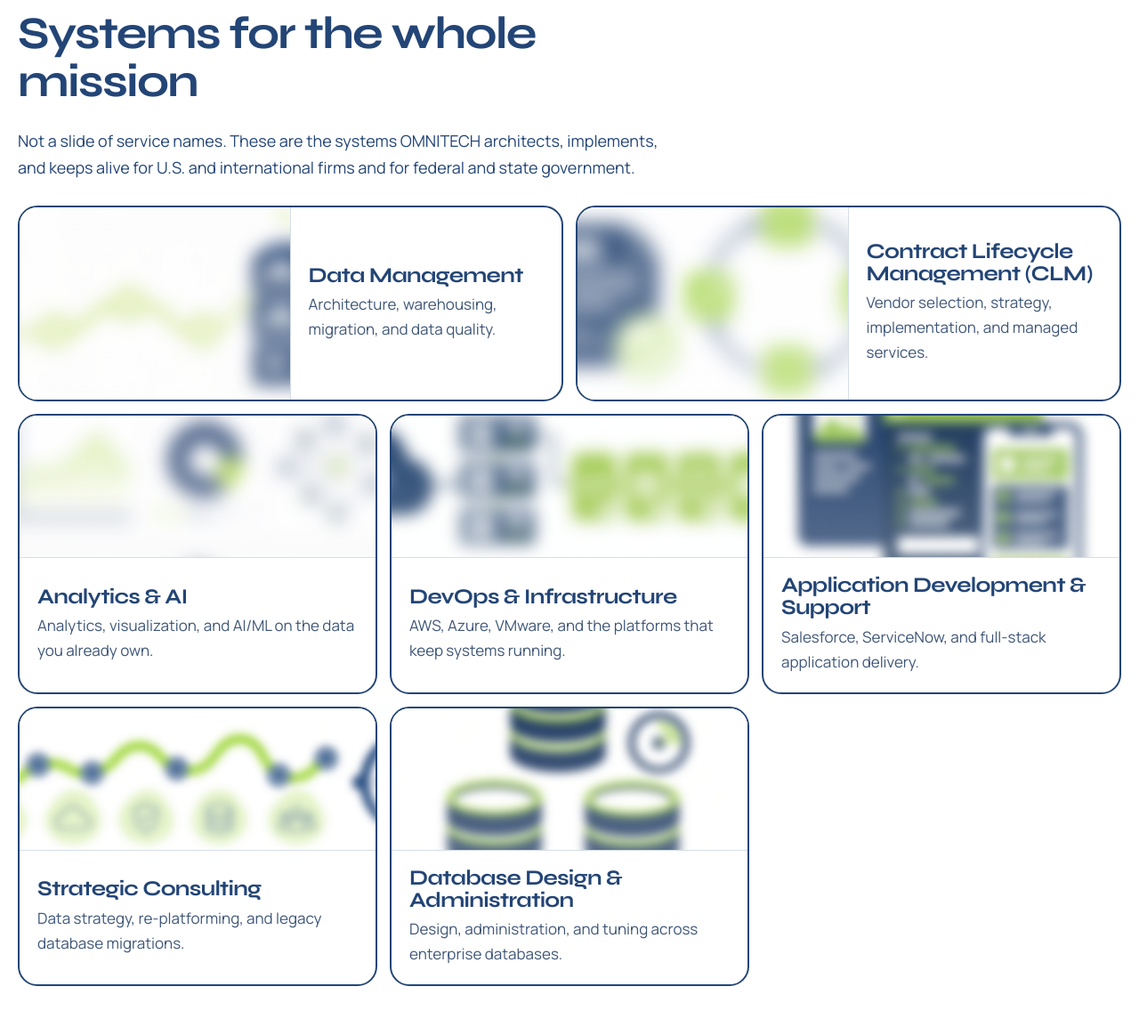
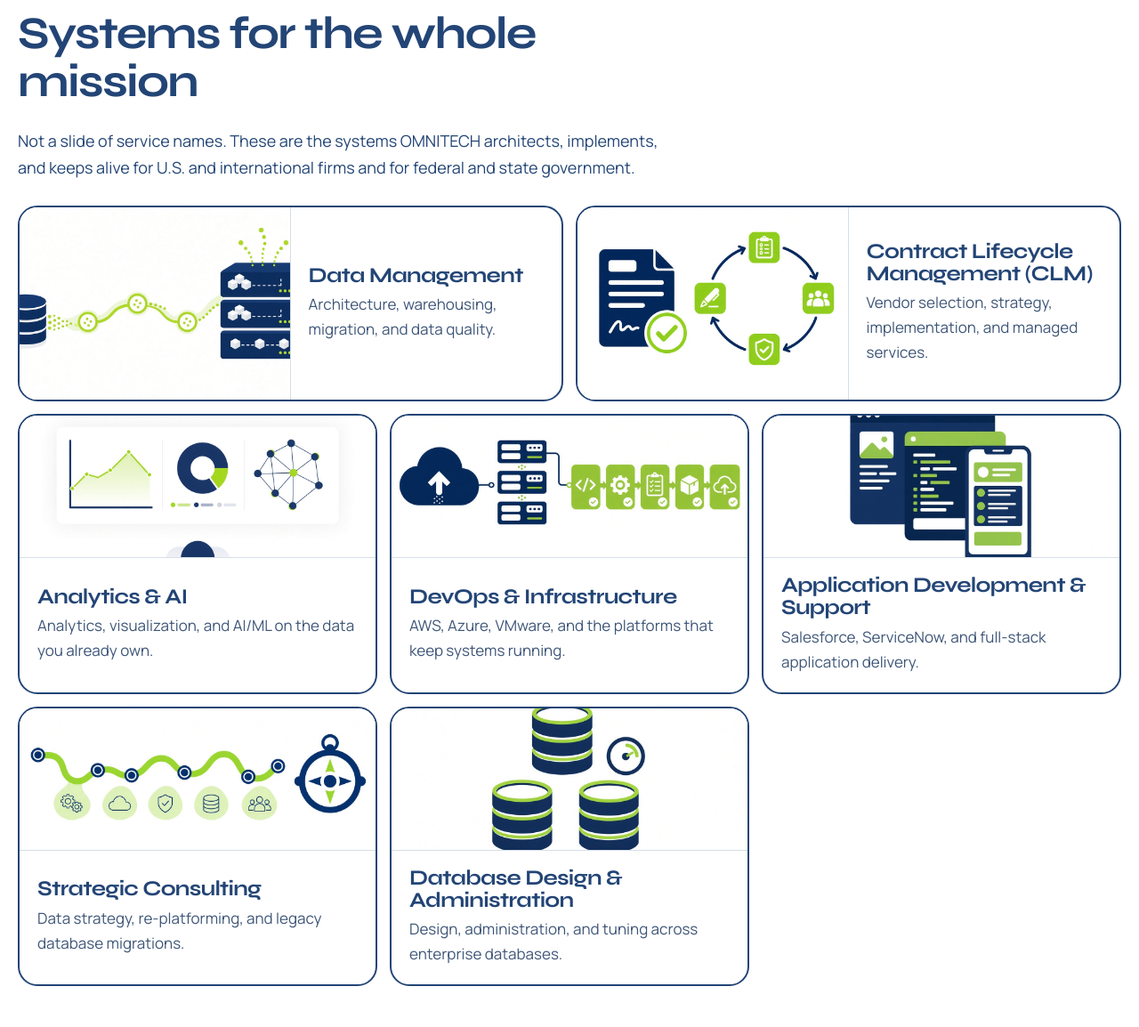
Before and after one commit to naveenarul-07/Omnitech, a PHP site: page / in a window 1280 px wide. Shown: the part 908-2062 px from the top of the page at 89% size. Run offline with PHP 8.4, Linux system fonts and the light colour scheme.

Commit message:
Show the mission-card art sharp instead of blurred.
The picture still fills half of each card, with no blur or fade over it.

Co-authored-by: Naveen G. A <naveen7122004@gmail.com>

```diff
--- a/assets/css/style.css
+++ b/assets/css/style.css
@@ -856,10 +856,6 @@ input:focus, textarea:focus {
   0%, 100% { transform: translateY(0); }
   50% { transform: translateY(-18px); }
 }
-@keyframes practice-fill {
-  0%, 100% { filter: blur(8px); transform: scale(1.45); opacity: 0.9; }
-  50% { filter: blur(3px); transform: scale(1.6); opacity: 1; }
-}
 .hero-kicker, .hero-copy h1, .hero-copy p, .hero-actions, .hero-panel, .hero-metrics {
   animation: rise 0.9s var(--ease) both;
 }
@@ -1152,23 +1148,11 @@ input[type="file"] {
   object-fit: cover;
   object-position: center;
   padding: 0;
-  transform: scale(1.5);
-  filter: blur(6px);
-  animation: practice-fill 8s ease-in-out infinite;
+  transform: none;
+  filter: none;
+  animation: none;
 }
-.practice-art::after {
-  content: "";
-  position: absolute;
-  inset: 0;
-  background: linear-gradient(180deg, rgba(255, 255, 255, 0.08), rgba(255, 255, 255, 0.28));
-  pointer-events: none;
-}
-.practice:nth-child(2) .practice-art img { animation-delay: -1.2s; }
-.practice:nth-child(3) .practice-art img { animation-delay: -2.2s; }
-.practice:nth-child(4) .practice-art img { animation-delay: -3.2s; }
-.practice:nth-child(5) .practice-art img { animation-delay: -4.2s; }
-.practice:nth-child(6) .practice-art img { animation-delay: -5.2s; }
-.practice:nth-child(7) .practice-art img { animation-delay: -6.2s; }
+.practice-art::after { content: none; }
 .practice-copy {
   flex: 1 1 50%;
   display: grid;
```
Also changed, not shown: wordpress-theme/omnitech/assets/css/style.css (+4 -20 lines).
